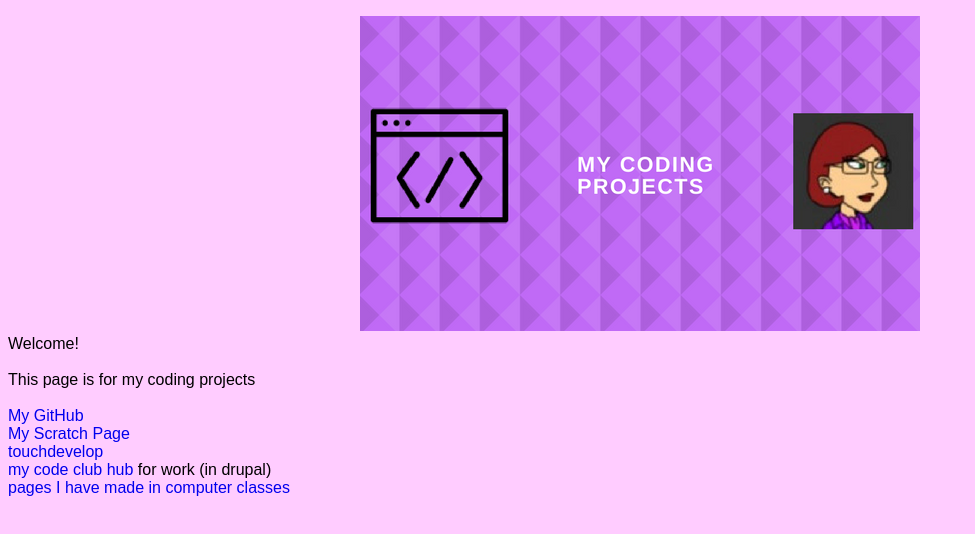
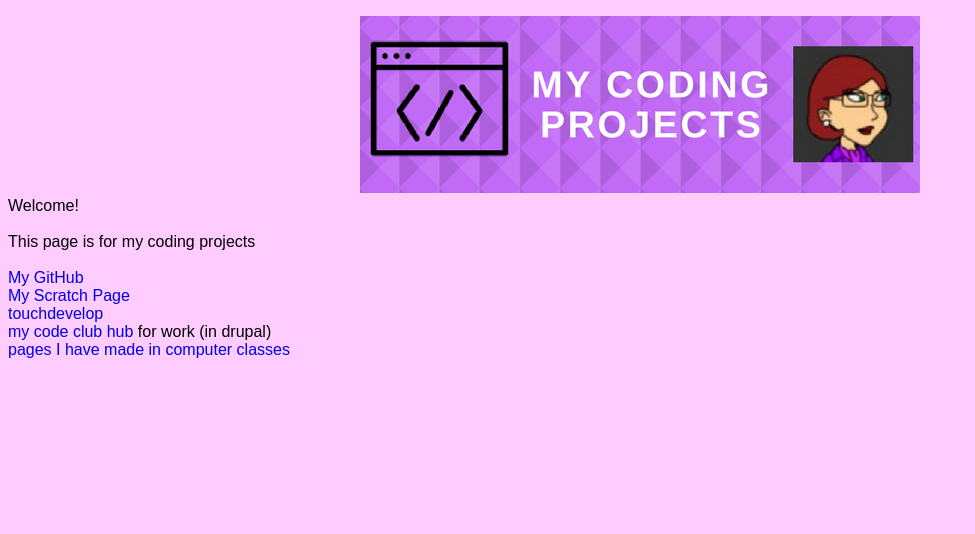
Before and after one commit to cat50969/cat509.github.io, a plain HTML site: page index.html in a window 1280 px wide. Shown: the whole page, without its empty margins (0-975 px from the left). Drawn offline with Linux system fonts and the light colour scheme.

Commit message:
Update index.html

```diff
--- a/index.html
+++ b/index.html
@@ -61,7 +61,7 @@ A:visited{ text-decoration: none }</style>
 <p><FONT FACE="arial">
 </head>
 <body>
-	<center><img src = "images/My Coding projects.png"></center>
+	<center><img src = "images/mycodingprojects.png"></center>
 Welcome!<br>
 <br>
 This page is for my coding projects</br>
```
